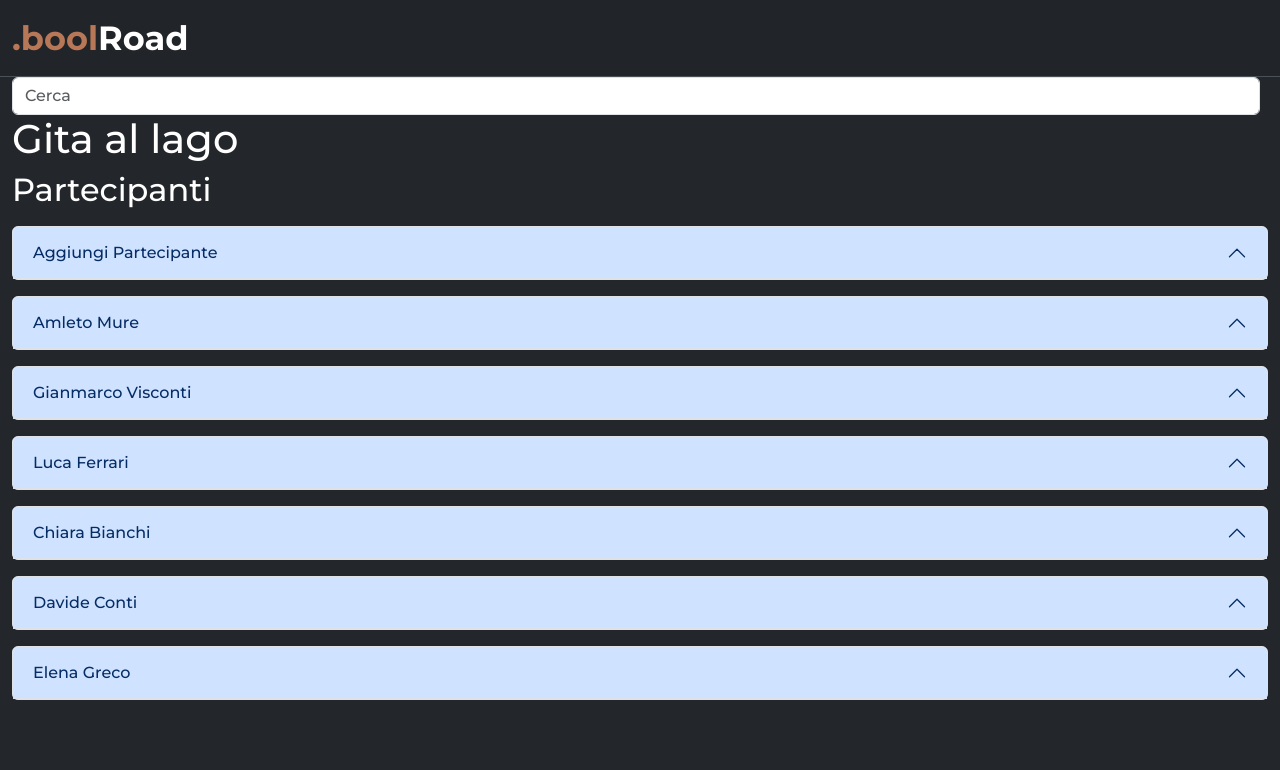
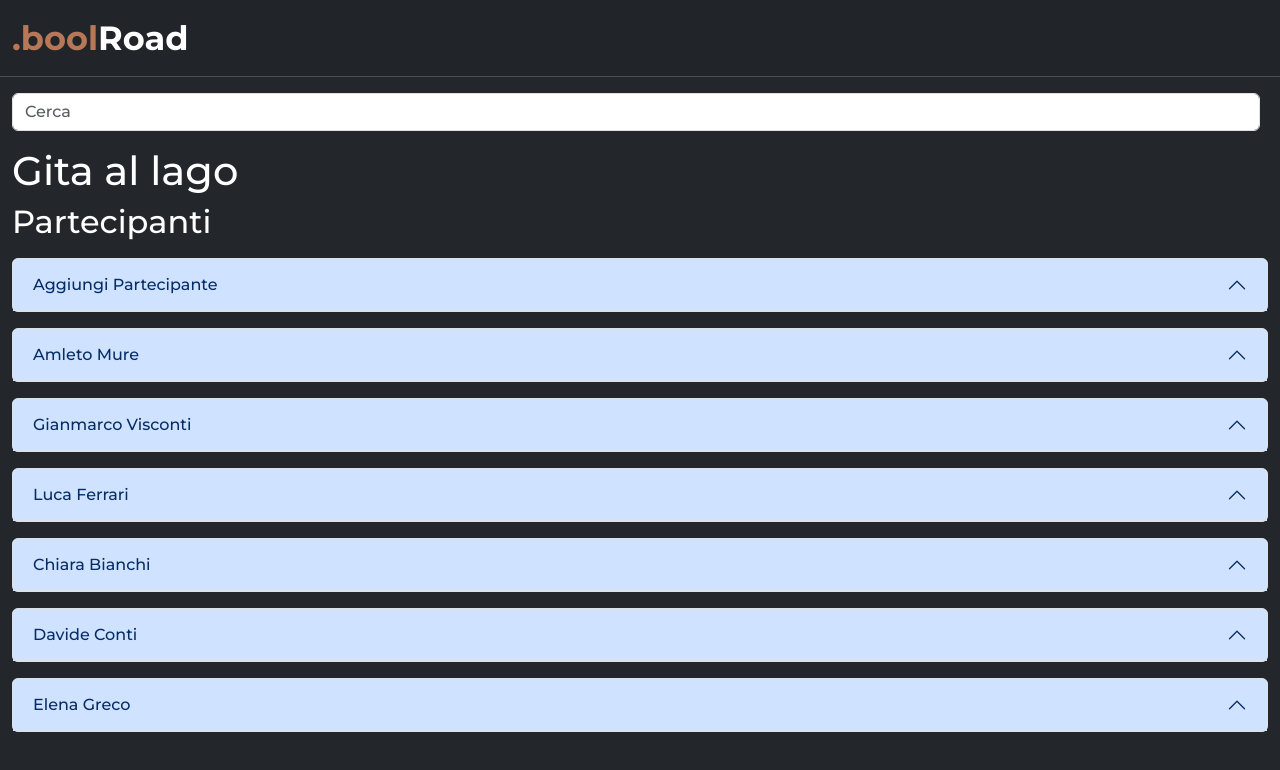
Before and after one commit to Johnnyfromtheblock4/boolroad, a React (Vite) app: page /trips/1 in a window 1280 px wide. Shown: the top 770 px of the page. Built offline with nearby package versions, Linux system fonts and the light colour scheme.

Commit message:
[UPD] searchbar end

```diff
--- a/src/pages/DetailTrip.jsx
+++ b/src/pages/DetailTrip.jsx
@@ -38,7 +38,7 @@ const DetailTrip = () => {
     <div className="container-fluid">
       <div className="row">
         {/* Search */}
-        <div className="col-12">
+        <div className="col-12 my-3">
           <form
             className="d-flex"
             role="search"
```
